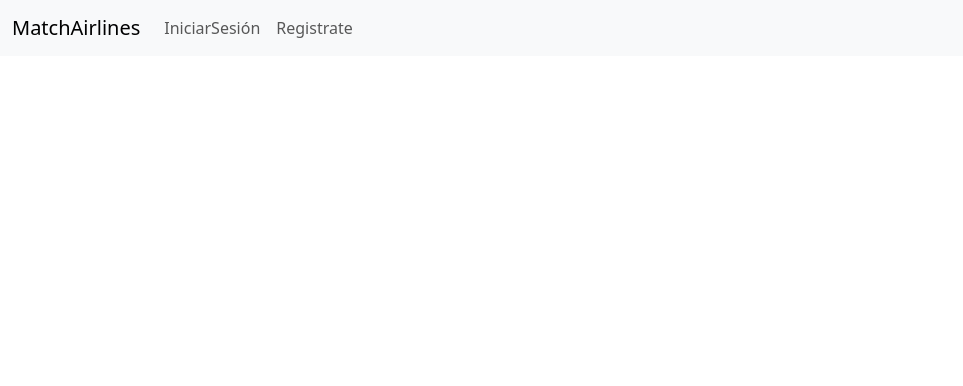
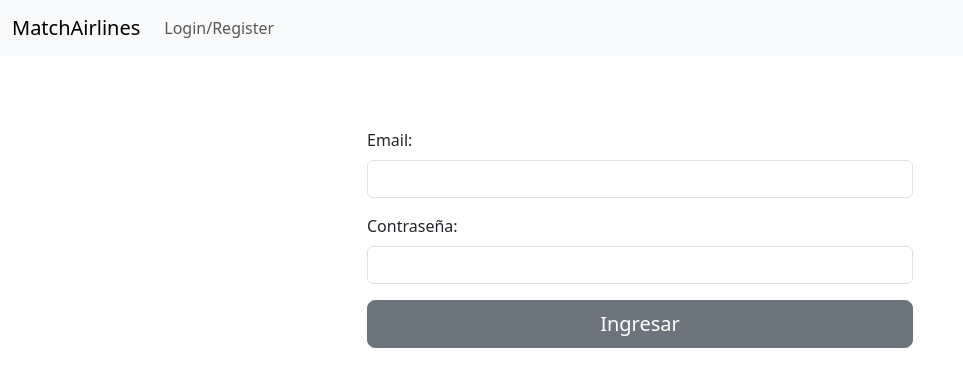
Before and after one commit to JoacoPotenzone/tp-final_ids, a plain HTML site: page pages/login.html in a window 1280 px wide. Shown: the whole page, without its empty margins (0-963 px from the left). Drawn offline with nearby package versions, Linux system fonts and the light colour scheme.

Commit message:
Agregué el FORM de LOGIN (incompleto) y también modifiqué el linkeo entre páginas index y Login

```diff
--- a/pages/login.html
+++ b/pages/login.html
@@ -10,25 +10,43 @@
         <header>
             <nav class="navbar navbar-expand-lg bg-body-tertiary">
                 <div class="container-fluid">
-                    <a class="navbar-brand" href="#">MatchAirlines</a>
+                    <a class="navbar-brand" href="../index.html">MatchAirlines</a>
                         <div class="collapse navbar-collapse" id="navbarNav">
                             <ul class="navbar-nav">
                                 <li class="nav-item">
-                                    <a class="nav-link" href="#">IniciarSesión</a>
-                                </li>
-                                <li class="nav-item">
-                                    <a class="nav-link" href="#">Registrate</a>
+                                    <a class="nav-link" href="./login.html">Login/Register</a>
                                 </li>
                             </ul>
                         </div>
                 </div>
             </nav>
         </header>
-        <main>
-            <div>
+        <div class="container">
+            <div class="row justify-content-center mt-5">
+                <div class="col-lg-6 col-md-8">
+                    <main>
+                        <div class="tab-content" id="myTabContent">
+                            <div class="tab-pane fade show active" id="login-panel" role="tabpanel" aria-labelledby="login-tab">
+                                <form action="/register" method="POST" class="mt-4">
+                                    <div class="mb-3">
+                                        <label for="loginEmail" class="form-label">Email:</label>
+                                        <input type="email" class="form-control" id="loginEmail" name="email" required>
+                                    </div>
+                                    <div class="mb-3">
+                                        <label for="loginPassword" class="form-label">Contraseña:</label>
+                                        <input type="password" class="form-control" id="loginPassword" name="password" required>
+                                    </div>
+                                    <div class="d-grid">
+                                    <button type="submit" class="btn btn-secondary btn-lg">Ingresar</button>
+                                    </div>
+                                </form>
+                            </div>
+                        </div>
+                    </main>
+                </div>
+            </div>
+        </div>
 
-            </div>
-        </main>
         <script src="https://cdn.jsdelivr.net/npm/bootstrap@5.3.3/dist/js/bootstrap.bundle.min.js" integrity="sha384-YvpcrYf0tY3lHB60NNkmXc5s9fDVZLESaAA55NDzOxhy9GkcIdslK1eN7N6jIeHz" crossorigin="anonymous"></script>
     </body>
 </html>
```
Also changed, not shown: index.html (+1 -4 lines).
